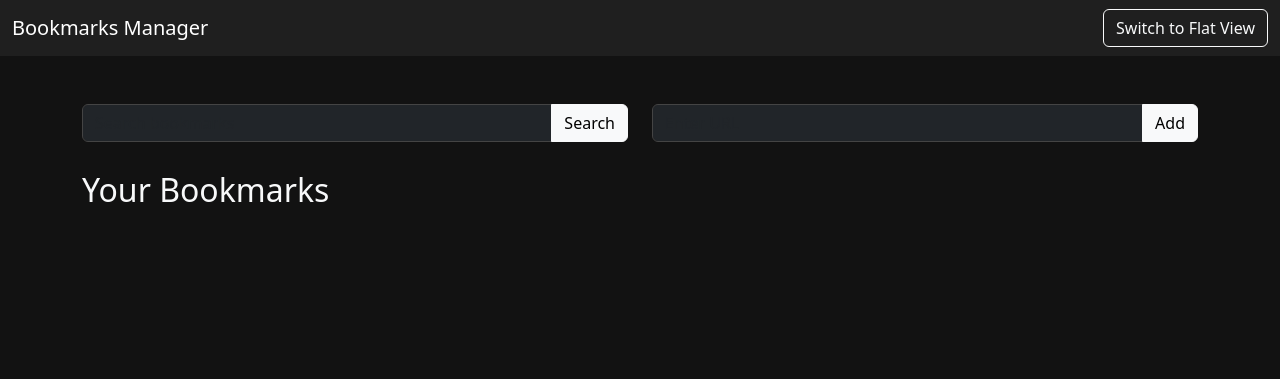
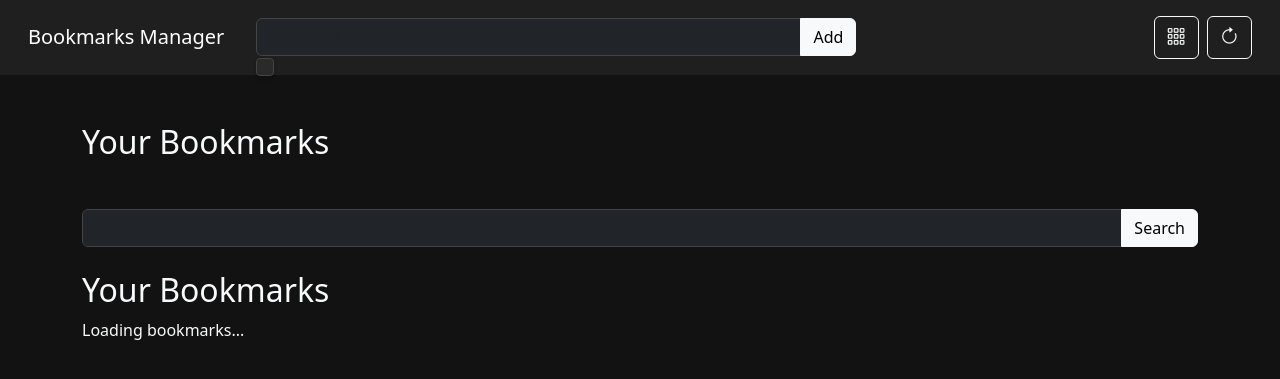
Before and after one commit to coff33ninja/bookmark-manager, a FastAPI app: page /website in a window 1280 px wide. Shown: the top 379 px of the page. Run offline with FastAPI, Linux system fonts and the light colour scheme; data that the repository does not hold is empty; some libraries are stand-ins or nearby versions.

Commit message:
`Added dark mode CSS and updated index.html template to include URL form in navbar, search form, and refresh button functionality`

```diff
--- a/app/static/css/dark_mode.css
+++ b/app/static/css/dark_mode.css
@@ -5,6 +5,53 @@
 
 .navbar-dark {
     background-color: #1f1f1f !important;
+    padding: 1rem;
+}
+
+#bookmark-form {
+    flex-grow: 1;
+    max-width: 600px;
+    position: relative;
+}
+
+#bookmark-form .input-group {
+    width: 100%;
+}
+
+.navbar .btn-outline-light {
+    padding: 0.375rem 0.75rem;
+    display: flex;
+    align-items: center;
+    justify-content: center;
+}
+
+.navbar .btn-outline-light i {
+    font-size: 1.2rem;
+}
+
+#tag-suggestions {
+    z-index: 1000;
+    background-color: #2a2a2a;
+    border: 1px solid #444;
+    border-radius: 4px;
+    padding: 0.5rem;
+    box-shadow: 0 2px 4px rgba(0,0,0,0.2);
+}
+
+@media (max-width: 991.98px) {
+    #bookmark-form {
+        margin: 1rem 0;
+        max-width: 100%;
+    }
+
+    .navbar-nav {
+        margin-top: 1rem;
+}
+
+    .navbar .btn-outline-light {
+        margin: 0.5rem 0;
+        width: 100%;
+    }
 }
 
 .card.bg-dark {
--- a/app/templates/index.html
+++ b/app/templates/index.html
@@ -6,6 +6,7 @@
     <meta name="viewport" content="width=device-width, initial-scale=1.0">
     <title>Bookmarks Manager</title>
     <link href="https://cdn.jsdelivr.net/npm/bootstrap@5.3.0-alpha3/dist/css/bootstrap.min.css" rel="stylesheet">
+    <link rel="stylesheet" href="https://cdn.jsdelivr.net/npm/bootstrap-icons@1.11.1/font/bootstrap-icons.css">
     <link rel="stylesheet" href="/static/css/dark_mode.css">
     <script src="https://cdn.jsdelivr.net/npm/bootstrap@5.3.0-alpha3/dist/js/bootstrap.bundle.min.js"></script>
 </head>
@@ -17,15 +18,39 @@
                 <span class="navbar-toggler-icon"></span>
             </button>
             <div class="collapse navbar-collapse" id="navbarNav">
-                <ul class="navbar-nav ms-auto">
-                    <li class="nav-item">
-                        <button id="toggle-view" class="btn btn-outline-light">Switch to Flat View</button>
-                    </li>
-                </ul>
+                <!-- Add URL Form in Navbar -->
+                <form id="bookmark-form" class="d-flex me-auto ms-3">
+                    <div class="input-group">
+                        <input type="url" id="url" class="form-control bg-dark text-light" placeholder="Enter URL" required>
+                        <button class="btn btn-light" type="submit">Add</button>
+                    </div>
+                    <div id="tag-suggestions" class="position-absolute" style="font-size:0.8rem;color:#bb86fc;margin-top:40px;"></div>
+                </form>
+
+                <!-- Action Buttons -->
+                <div class="navbar-nav ms-auto">
+                    <button id="toggle-view" class="btn btn-outline-light me-2" title="Toggle View">
+                        <i class="bi bi-grid-3x3-gap"></i>
+                                </button>
+                    <button id="refresh-bookmarks" class="btn btn-outline-light" title="Refresh">
+                        <i class="bi bi-arrow-clockwise"></i>
+                    </button>
+                            </div>
                         </div>
                     </div>
     </nav>
 
+    <div class="container mt-5">
+        <!-- Bookmarks List -->
+        <div id="bookmarks-list">
+            <h2 class="text-light">Your Bookmarks</h2>
+            <div id="bookmarks-container" class="g-1">
+                <div id="bookmarks-status" class="text-light">Loading bookmarks...</div>
+            </div>
+        </div>
+    </div>
+
+    <!-- Keep existing modals and other elements -->
     <!-- Edit Bookmark Modal -->
     <div class="modal fade" id="editBookmarkModal" tabindex="-1" aria-labelledby="editBookmarkModalLabel" aria-hidden="true">
         <div class="modal-dialog">
@@ -98,21 +123,12 @@
 
     <div class="container mt-5">
         <div class="row mb-4">
-            <div class="col-md-6">
+            <div class="col-md-12">
                 <form id="search-form">
                     <div class="input-group">
                         <input type="text" id="search-query" class="form-control bg-dark text-light" placeholder="Search bookmarks" required>
                         <button class="btn btn-light" type="submit">Search</button>
                     </div>
-                </form>
-            </div>
-            <div class="col-md-6">
-                <form id="bookmark-form">
-                    <div class="input-group">
-                        <input type="url" id="url" class="form-control bg-dark text-light" placeholder="Enter URL" required>
-                        <button class="btn btn-light" type="submit">Add</button>
-                    </div>
-                    <div id="tag-suggestions" style="font-size:0.8rem;color:#bb86fc;margin-top:5px;"></div>
                 </form>
             </div>
         </div>
@@ -144,7 +160,6 @@
         }
 
         const bookmarkForm = document.getElementById('bookmark-form');
-        const searchForm = document.getElementById('search-form');
         const bookmarksContainer = document.getElementById('bookmarks-container');
         const bookmarksStatus = document.getElementById('bookmarks-status');
         const popup = document.getElementById('bookmark-popup');
@@ -211,7 +226,6 @@
                 });
                 const data = await response.json();
                 if (!response.ok) throw new Error(data.detail || 'Failed to fetch metadata');
-
                 const tags = await fetchTagSuggestions(data.title || '', data.description || '', url);
                 renderTagSuggestions(tags, tagSuggestions, null);
 
@@ -586,48 +600,18 @@
             }
         });
 
-        searchForm.addEventListener('submit', async (e) => {
-            e.preventDefault();
-            const query = document.getElementById('search-query').value;
-            try {
-                bookmarksStatus.textContent = 'Searching bookmarks...';
-                const response = await fetch(`/search?query=${encodeURIComponent(query)}`);
-                const rawText = await response.text();
-                let results;
-                try {
-                    results = JSON.parse(rawText);
-                } catch (e) {
-                    throw new Error('Invalid JSON response: ' + e.message);
-                }
-                if (!response.ok) throw new Error('Failed to search bookmarks');
-                bookmarksContainer.innerHTML = '';
-                if (results.length === 0) {
-                    bookmarksStatus.textContent = 'No bookmarks found';
-                    return;
-                }
-                bookmarksStatus.textContent = '';
-                const section = document.createElement('section');
-                section.className = 'mb-4';
-                section.innerHTML = `<h3 class="text-light">Search Results</h3><div class="row g-4 category-container"></div>`;
-                const searchContainer = section.querySelector('.category-container');
-                results.forEach(result => {
-                    renderBookmarkCard(result, searchContainer);
-                });
-                bookmarksContainer.appendChild(section);
-            } catch (error) {
-                console.error('Search bookmarks error:', error);
-                bookmarksStatus.textContent = 'Error searching bookmarks: ' + error.message;
-                bookmarksStatus.style.color = 'red';
-            }
-        });
-
-        toggleViewBtn.addEventListener('click', () => {
+        document.getElementById('toggle-view').addEventListener('click', () => {
             isCategorizedView = !isCategorizedView;
             toggleViewBtn.textContent = isCategorizedView ? 'Switch to Flat View' : 'Switch to Categorized View';
             loadBookmarks();
         });
 
         loadBookmarks();
+
+        // Add event listener for refresh button
+        document.getElementById('refresh-bookmarks').addEventListener('click', function() {
+            loadBookmarks();
+        });
     });
     </script>
 </body>
```
Lines whose indentation alone changed are shown as unchanged.
